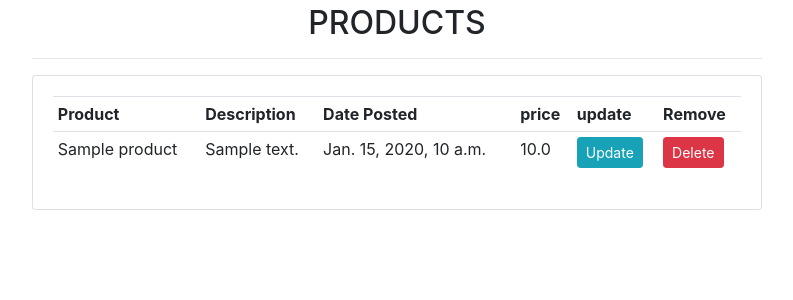
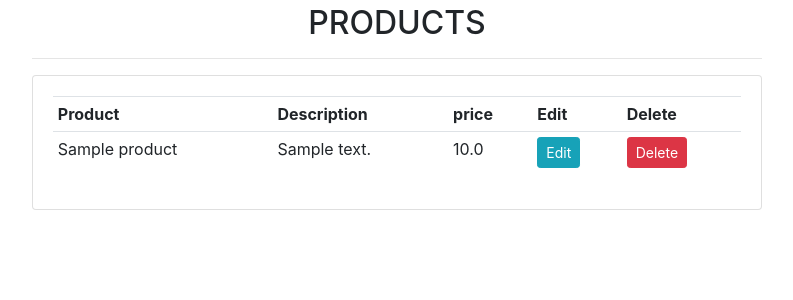
Before and after one commit to Preston-Too/CRUD-DEMO, a Django app: page / in a window 1280 px wide. Shown: the part 56-356 px from the top of the page, without its empty margins (243-1036 px from the left). Run offline with Django 4.2, Linux system fonts and the light colour scheme; tables that the repository leaves empty hold one stand-in row (values such as "Sample post").

Commit message:
modify home page

```diff
--- a/mvcdemo/templates/home.html
+++ b/mvcdemo/templates/home.html
@@ -12,18 +12,18 @@
                     <tr>
                         <th>Product</th>
                         <th>Description</th>
-                        <th>Date Posted</th>
+                        <!-- <th>Date Posted</th> -->
                         <th>price</th>
-                        <th>update</th>
-                        <th>Remove</th>
+                        <th>Edit</th>
+                        <th>Delete</th>
                     </tr>
                     {%for product in products%}
                     <tr>
                         <td>{{product.name}}</td>
                         <td>{{product.description}}</td>
-                        <td>{{product.date_created}}</td>
+                        <!-- <td>{{product.date_created}}</td> -->
                         <td>{{product.price}}</td>
-                        <td><a class="btn btn-sm btn-info" href="{% url 'update_product' product.id %}">Update</a></td>
+                        <td><a class="btn btn-sm btn-info" href="{% url 'update_product' product.id %}">Edit</a></td>
                         <td><a class="btn btn-sm btn-danger" href="{% url 'delete_product' product.id %}">Delete</a></td>
                     </tr>
                     {% endfor %}
```
